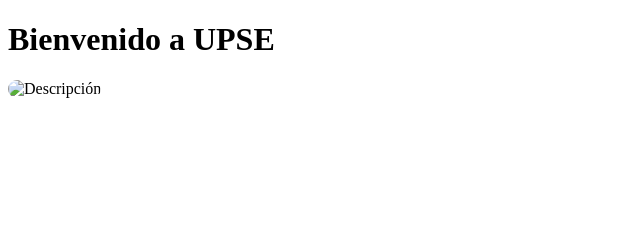
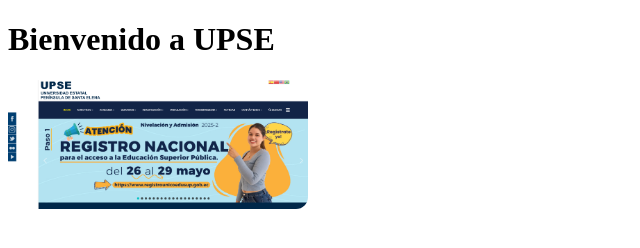
Before and after one commit to martz84/upse-chatbot, a plain HTML site: page index.html in a window 1280 px wide. Shown: the whole page, without its empty margins (0-640 px from the left). Drawn offline with nearby package versions, Linux system fonts and the light colour scheme.

Commit message:
Update index.html

```diff
--- a/index.html
+++ b/index.html
@@ -7,7 +7,7 @@
  <body>
   <h1>Bienvenido a UPSE</h1>
 
-  <img src="Upse.jpg" alt="Descripción" width="300" style="border-radius: 12px; margin-bottom: 20px;" />
+  <img src="Upse.png" alt="Descripción" width="300" style="border-radius: 12px; margin-bottom: 20px;" />
 
 
   <df-messenger
```
